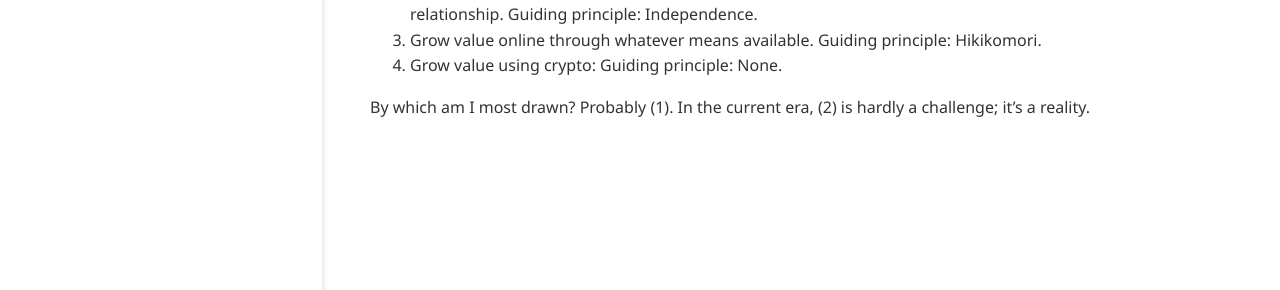
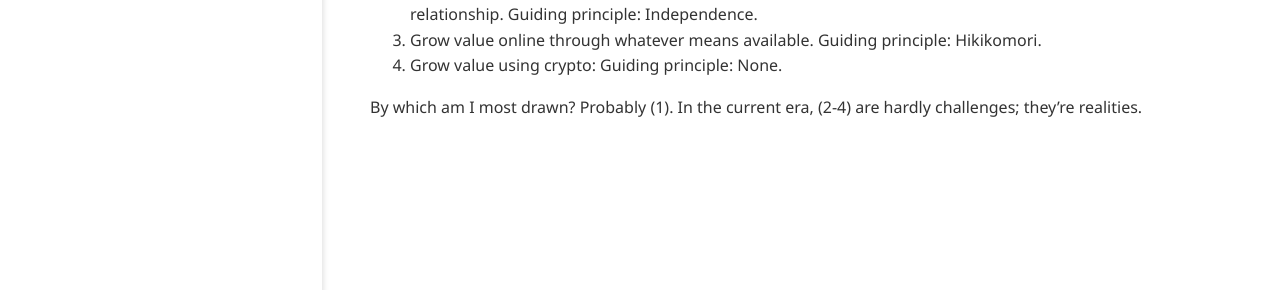
Before and after one commit to warashibetrader/warashibetrader.github.io, a Jekyll site: the page built from _posts/2021-12-17-plans.md, in a window 1280 px wide. Shown: the part 367-657 px from the top of the page. Built offline with Jekyll 4.4.1, drawn with Linux system fonts in a browser that asks for light colours.

Commit message:
Update 2021-12-17-plans.md

```diff
--- a/_posts/2021-12-17-plans.md
+++ b/_posts/2021-12-17-plans.md
@@ -11,4 +11,4 @@
 3. Grow value online through whatever means available. Guiding principle: Hikikomori.
 4. Grow value using crypto: Guiding principle: None.
 
-By which am I most drawn? Probably (1). In the current era, (2) is hardly a challenge; it's a reality.
+By which am I most drawn? Probably (1). In the current era, (2-4) are hardly challenges; they're realities.
```
